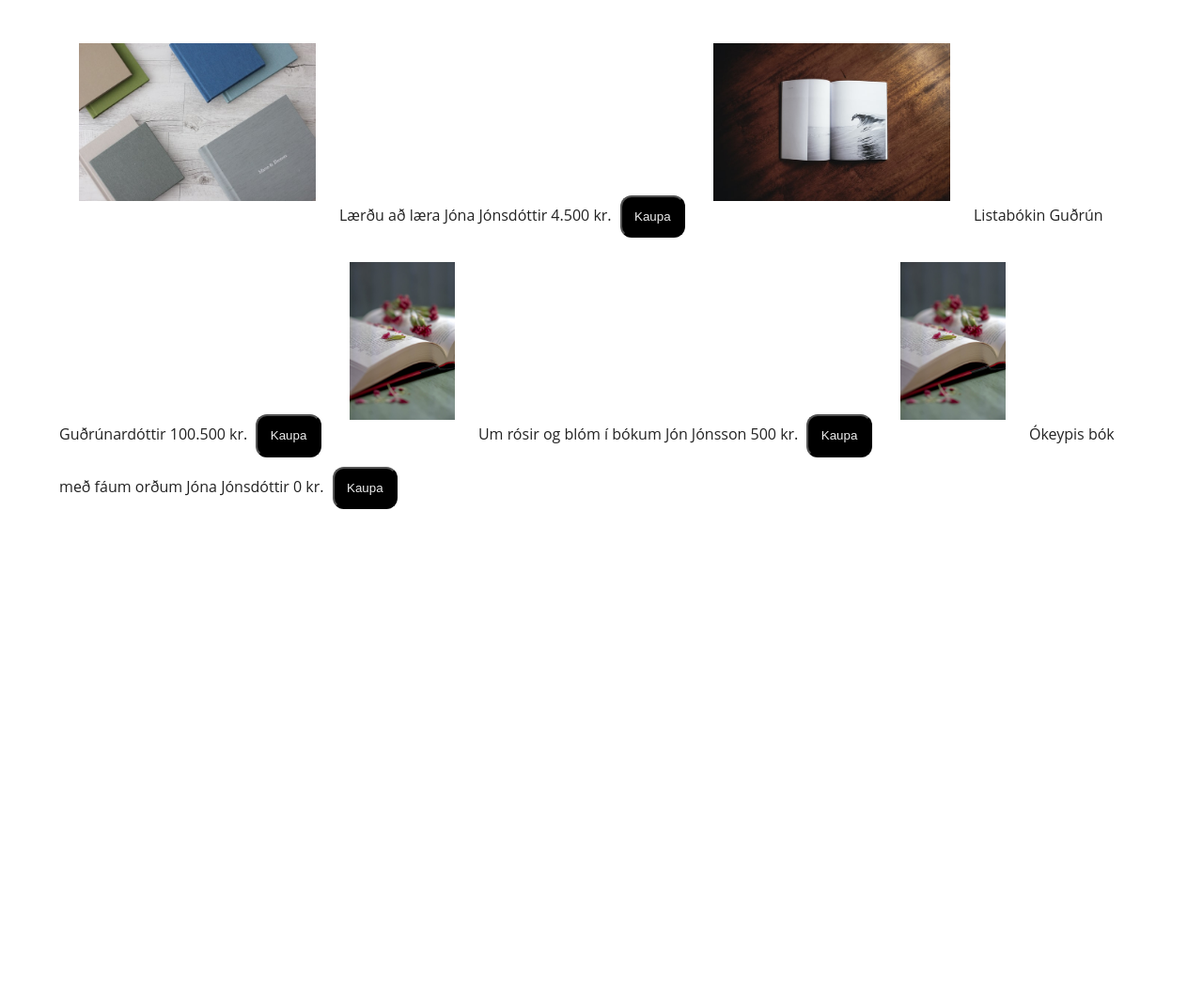
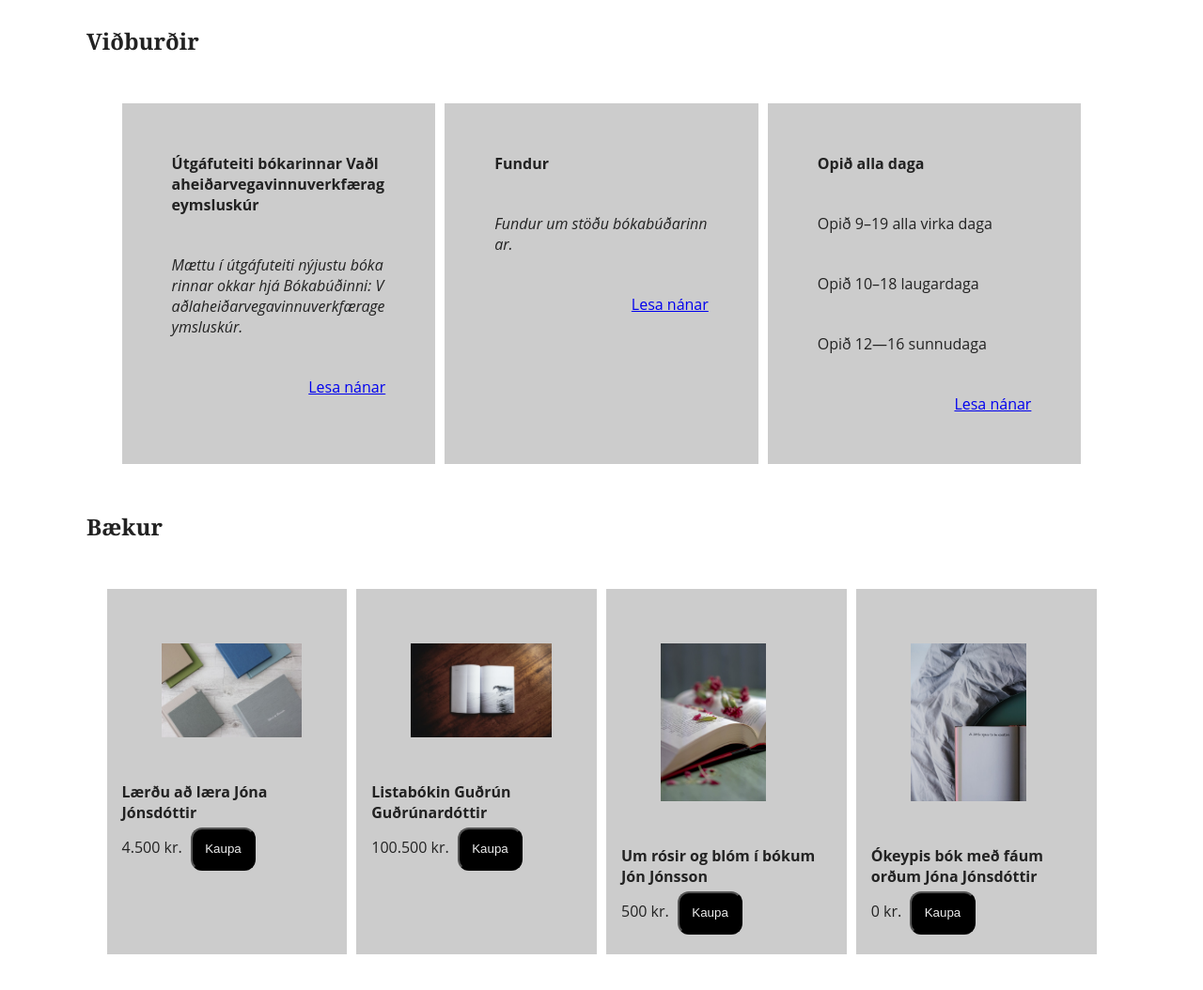
Before and after one commit to oliorn/Vefforitun_verk4, a plain HTML site: page index.html in a window 1280 px wide. Shown: the part 710-1764 px from the top of the page at 94% size. Before the commit the page ends 1273 px from the top, so only its background shows below. Drawn offline with Linux system fonts and the light colour scheme.

Commit message:
Update index.html

```diff
--- a/index.html
+++ b/index.html
@@ -13,70 +13,140 @@
       að bæta við fleiri elementum. Munið að element verða að flex items, svo ef við viljum að
       margir hlutir verði að einu flex item getum við sett element utan um.
     -->
+    <div class="container-1">
+      <div class"box-1">
 
     <h1>Bækur, gamlar og nýjar</h1>
     <h2>Þig vantar bækur; við eigum bækur</h2>
 
+  </div>
+  </div>
+
     <main>
-      Viðburðir
-      Útgáfuteiti bókarinnar Vaðlaheiðarvegavinnuverkfærageymsluskúr
+      <h2>Viðburðir</h2>
+<div class="container-2">
+
+  <div class="box-a">
+
+
+      <b7>Útgáfuteiti bókarinnar Vaðlaheiðarvegavinnuverkfærageymsluskúr</b7>
+      <h7>
       Mættu í útgáfuteiti nýjustu bókarinnar okkar hjá Bókabúðinni: Vaðlaheiðarvegavinnuverkfærageymsluskúr.
+    </h7>
+
       <a href="#">Lesa nánar</a>
+</div>
 
-      Fundur
+<div class="box-a">
+
+    <b7>Fundur</b7>
+
+
+      <h7>
       Fundur um stöðu bókabúðarinnar.
-      <a href="#">Lesa nánar</a>
-
-      Opið alla daga
-        Opið 9–19 alla virka daga
-        Opið 10–18 laugardaga
-        Opið 12—16 sunnudaga
+      </h7>
 
       <a href="#">Lesa nánar</a>
 
+</div>
+
+
+<div class="box-a">
+
+    <b7> Opið alla daga
+    </b7>
+
+
+        <h8>Opið 9–19 alla virka daga</h8>
+        <h11>Opið 10–18 laugardaga</h11>
+        <h12>Opið 12—16 sunnudaga </h12>
+
+    <a href="#">Lesa nánar</a>
+
+    </div>
+</div>
 
       <h2>Bækur</h2>
 
+<div class="container-3">
 
 
-      <img src="img/bok1.jpg" alt=""></div>
+      <div class="box-b">
+        <div class="container-a">
+        <img src="img/bok1.jpg" alt="">
+      </div>
 
+      <div class="container-b">
       Lærðu að læra
       Jóna Jónsdóttir
+    </div>
 
+    <div class="container-c">
       4.500 kr.
       <button>Kaupa</button>
+    </div>
+      </div>
 
 
 
-      <img src="img/bok2.jpg" alt=""></div>
 
+      <div class="box-b">
+
+          <div class="container-a">
+        <img src="img/bok2.jpg" alt="">
+      </div>
+
+        <div class="container-b">
       Listabókin
       Guðrún Guðrúnardóttir
+    </div>
 
+      <div class="container-c">
       100.500 kr.
       <button>Kaupa</button>
+    </div>
+      </div>
 
 
 
-      <img src="img/bok3.jpg" alt=""></div>
 
+      <div class="box-b">
+        <div class="container-a">
+        <img src="img/bok3.jpg" alt="">
+      </div>
+
+        <div class="container-b">
       Um rósir og blóm í bókum
       Jón Jónsson
+    </div>
 
+<div class="container-c">
       500 kr.
       <button>Kaupa</button>
+      </div>
+</div>
 
 
+      <div class="box-b">
 
-      <img src="img/bok3.jpg" alt=""></div>
+        <div class="container-a">
+        <img src="img/bok4.jpg" alt="">
+      </div>
+
+      <div class="container-b">
 
       Ókeypis bók með fáum orðum
       Jóna Jónsdóttir
+    </div>
 
+      <div class="container-c">
       0 kr.
       <button>Kaupa</button>
+    </div>
 
+    </div>
+      </div>
+      </div>
     </main>
   </body>
 </html>
```
